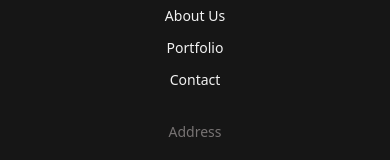
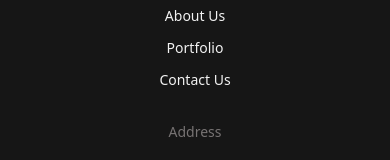
Before and after one commit to mFaYizp/cliko-mikado, a Next.js app: page /contact-us in a window 390 px wide. Shown: the part 1758-1918 px from the top of the page. Built offline with nearby package versions, Linux system fonts and the light colour scheme.

Commit message:
text sizes increased,menu names changed

```diff
--- a/components/Footer.tsx
+++ b/components/Footer.tsx
@@ -12,7 +12,7 @@ const LINKS = [
   { name: "Home", link: "/" },
   { name: "About Us", link: "/about-us" },
   { name: "Portfolio", link: "/portfolio/grid" },
-  { name: "Contact", link: "/contact-us" },
+  { name: "Contact Us", link: "/contact-us" },
 ];
 
 export const SOCIAL_LINKS = [
--- a/components/Home/contactForm.tsx
+++ b/components/Home/contactForm.tsx
@@ -54,7 +54,7 @@ const ContactForm = () => {
         </motion.h3>
 
         {/* Subheading */}
-        <p className="text-left text-gray-600 mb-6 text-sm sm:text-base 2xl:text-lg">
+        <p className="text-left text-gray-600 mb-6 text-lg sm:text-xl 2xl:text-2xl">
           Drop us a line or come grab a coffee, it&apos;s on us, and let&apos;s
           design the extraordinary together.
         </p>
@@ -94,7 +94,7 @@ const ContactForm = () => {
           placeholder="Spill the ink of your mind right here..."
           value={message}
           onChange={(e) => setMessage(e.target.value)}
-          className="bg-transparent border-b-2 border-opacity-50 border-gray-500 text-white font-thin outline-none w-full h-30 sm:h-46 mb-6 placeholder-gray-600 resize-none leading-none pb-1"
+          className="bg-transparent border-b-2 border-opacity-50 border-gray-500 text-white font-thin outline-none w-full h-30 sm:h-46 mb-6 placeholder-gray-600 placeholder:text-lg sm:placeholder:text-xl resize-none leading-none pb-1"
         />
 
         {/* Submit Button */}
--- a/components/Navbar.tsx
+++ b/components/Navbar.tsx
@@ -36,9 +36,9 @@ const Navbar = () => {
 
   const menuItems = [
     { href: "/", label: "HOME" },
-    { href: "/about-us", label: "ABOUT" },
+    { href: "/about-us", label: "ABOUT US" },
     { href: "/portfolio", label: "PORTFOLIO" },
-    { href: "/contact-us", label: "CONTACT" },
+    { href: "/contact-us", label: "CONTACT US" },
   ];
 
   return (
```
